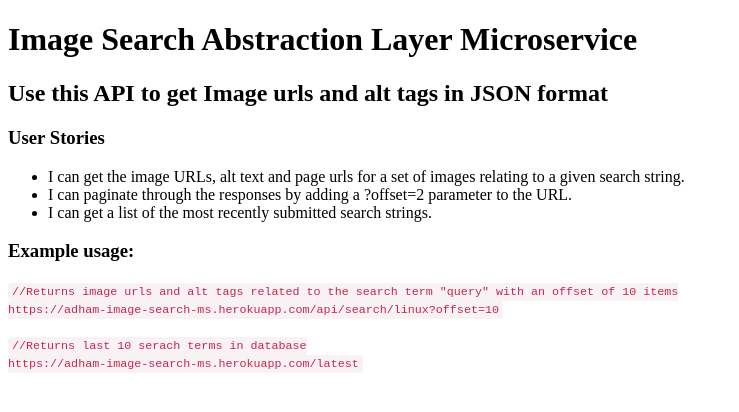
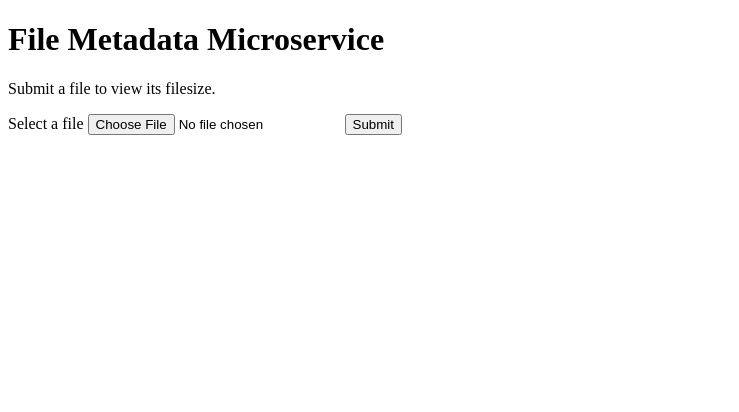
Before and after one commit to Banhawy/File-metadata-ms, a website: page public/index.html in a window 1280 px wide. Shown: the whole page, without its empty margins (0-739 px from the left). Drawn offline with Linux system fonts and the light colour scheme.

Commit message:
Added upload form

```diff
--- a/public/index.html
+++ b/public/index.html
@@ -16,22 +16,13 @@
         </style>
 </head>
 <body>
-    <h1>Image Search Abstraction Layer Microservice</h1>
-    <h2>Use this API to get Image urls and alt tags in JSON format</h2>
-    <h3>User Stories</h3>
-    <ul>
-        <li>I can get the image URLs, alt text and page urls for a set of images relating to a given search string.</li>
-        <li>I can paginate through the responses by adding a ?offset=2 parameter to the URL.</li>
-        <li>I can get a list of the most recently submitted search strings.</li>
-    </ul>
-    <h3>Example usage:</h3>
-    <code>//Returns image urls and alt tags related to the search term "query" with an offset of 10 items </br>
-        https://adham-image-search-ms.herokuapp.com/api/search/linux?offset=10
-        </code>
-    <br>
-    <br>
-    <code>//Returns last 10 serach terms in database </br>
-        https://adham-image-search-ms.herokuapp.com/latest
-        </code>
+    <h1>File Metadata Microservice</h1>
+    <p>Submit a file to view its filesize.</p>
+    <form action="/upload" method="post" enctype="multipart/form-dat">
+        <label for="file">Select a file</label>
+        <input type="file" name="file">
+        <input type="submit">
+    </form>
+
 </body>
 </html>
```
